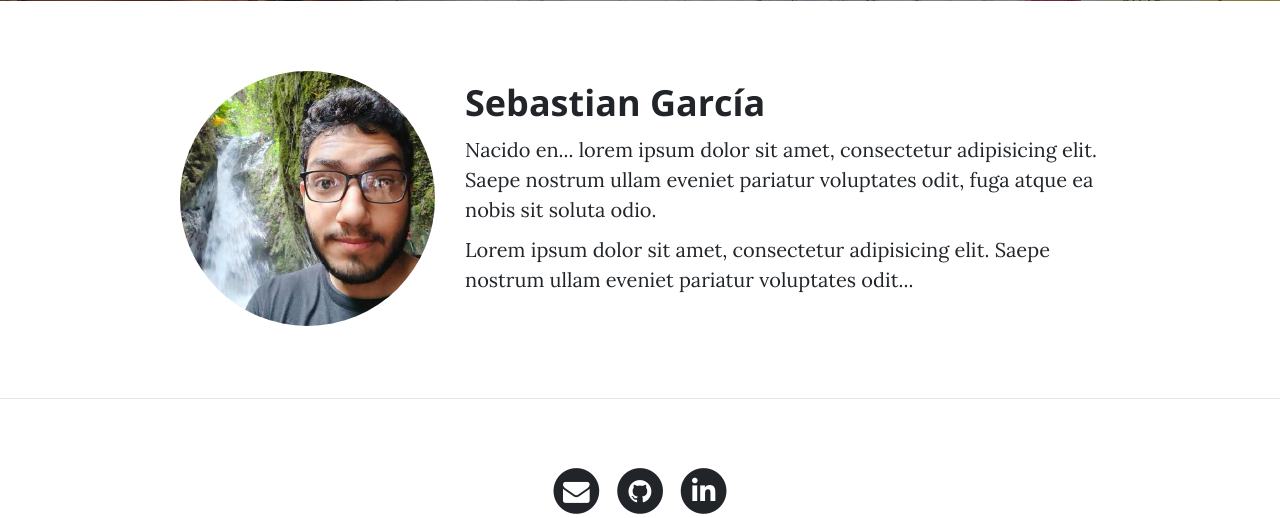
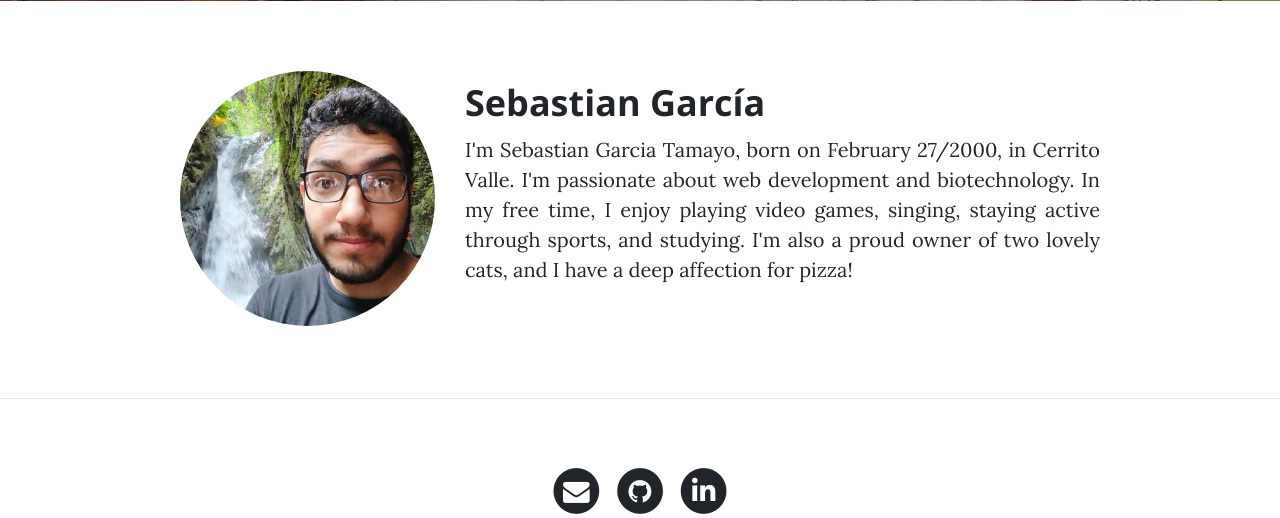
Before and after one commit to SebasGTX1/Portfolio, a Django app: page /about-me/ in a window 1280 px wide. Shown: the part 531-1049 px from the top of the page. Run offline with Django 4.2, Linux system fonts and the light colour scheme; some libraries are stand-ins or nearby versions.

Commit message:
Adding about me info

```diff
--- a/webpersonal/core/templates/core/about-me.html
+++ b/webpersonal/core/templates/core/about-me.html
@@ -12,8 +12,9 @@
   </div>
   <div class="col-lg-7 col-md-8">
     <h2 class="section-heading">Sebastian García</h2>
-    <p>Nacido en... lorem ipsum dolor sit amet, consectetur adipisicing elit. Saepe nostrum ullam eveniet pariatur voluptates odit, fuga atque ea nobis sit soluta odio.</p>
-    <p>Lorem ipsum dolor sit amet, consectetur adipisicing elit. Saepe nostrum ullam eveniet pariatur voluptates odit...</p>
+    <p style="text-align: justify;">I'm Sebastian Garcia Tamayo, born on February 27/2000, in Cerrito Valle. I'm passionate about web development and biotechnology.
+       In my free time, I enjoy playing video games, singing, staying active through sports, and studying.
+       I'm also a proud owner of two lovely cats, and I have a deep affection for pizza!</p>
   </div>
 </div>
 {% endblock %}
```
